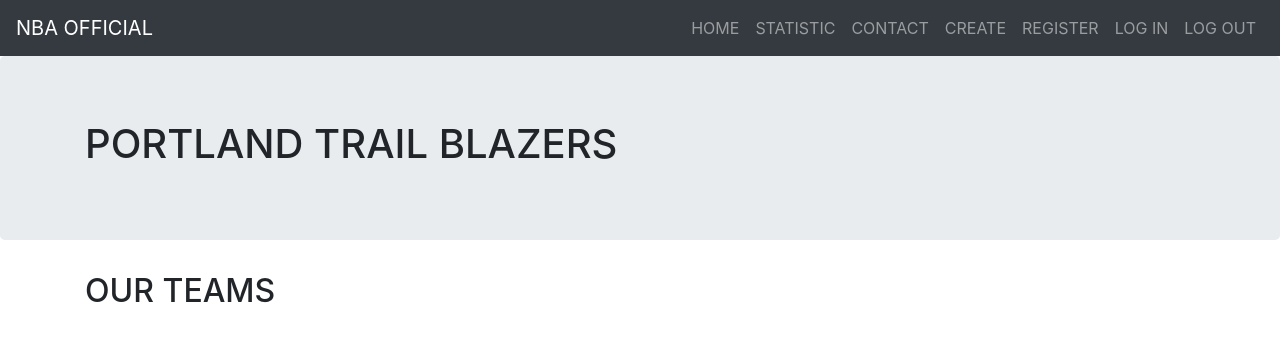
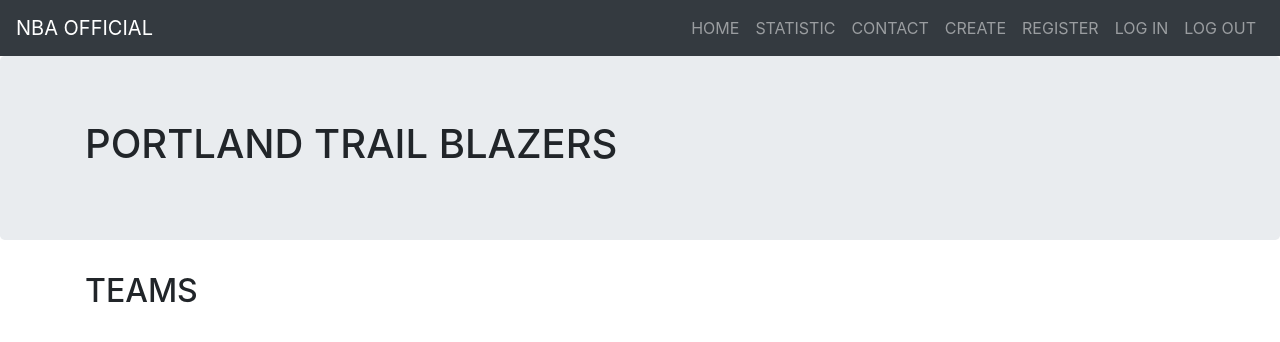
Before and after one commit to TomasioKao/CSS545, a Flask app: page / in a window 1280 px wide. Shown: the top 342 px of the page. Run offline with Flask 2, Linux system fonts and the light colour scheme; data that the repository does not hold is empty; some libraries are stand-ins or nearby versions.

Commit message:
Modify wording

```diff
--- a/templates/index.html
+++ b/templates/index.html
@@ -2,7 +2,7 @@
 {% block body %}
 <section>
     <div class="container">
-        <h2>OUR TEAMS</h2>
+        <h2>TEAMS</h2>
         <div class="row">
             {% for talent in talent_list %}
             <div class="col-md-4">
```
